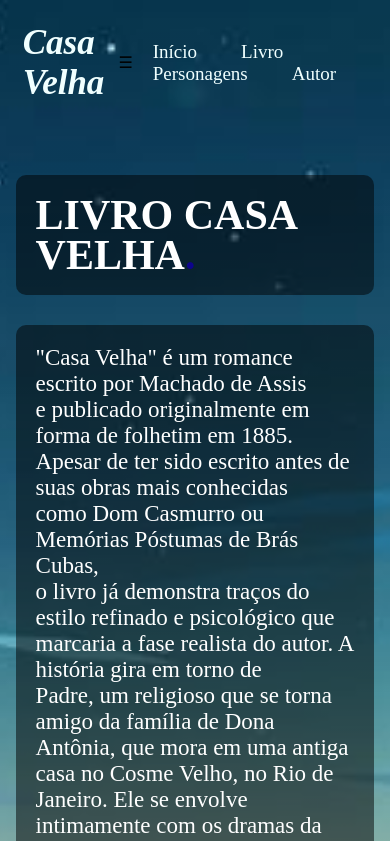
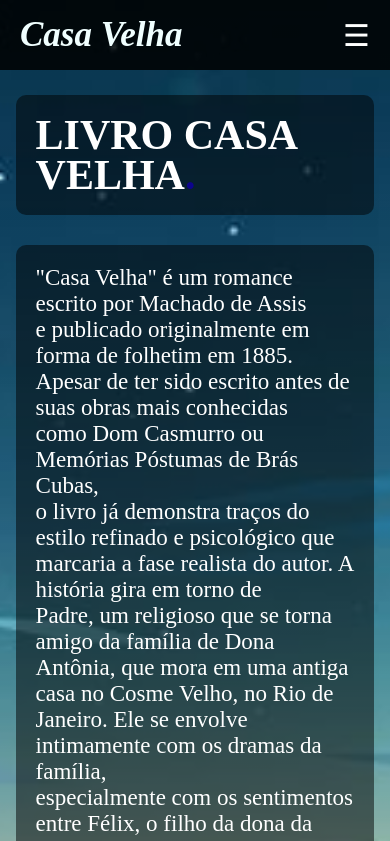
Before and after one commit to ohenriquediego/casa.velha, a plain HTML site: page index.html in a window 390 px wide. Shown: the top 841 px of the page. Drawn offline with Linux system fonts and the light colour scheme.

Commit message:
style.css

```diff
--- a/style.css
+++ b/style.css
@@ -153,3 +153,68 @@ section.personagens .flex{
     justify-content: center;
     display: flex;
 }
+
+/* ======== MENU FIXO ======== */
+nav {
+    position: fixed;
+    top: 0;
+    left: 0;
+    width: 100%;
+    background: rgba(0, 0, 0, 0.85);
+    z-index: 1000;
+    display: flex;
+    justify-content: space-between;
+    align-items: center;
+    padding: 15px 20px;
+}
+
+.hamburger {
+    display: none;
+    font-size: 30px;
+    color: white;
+    cursor: pointer;
+}
+
+/* Menu padrão desktop */
+nav ul {
+    display: flex;
+    list-style: none;
+    gap: 20px;
+}
+
+nav ul li a {
+    color: white;
+    text-decoration: none;
+    font-size: 18px;
+    transition: 0.3s;
+}
+
+nav ul li a:hover {
+    color: aqua;
+}
+
+/* ======== MENU MOBILE ======== */
+@media (max-width: 768px) {
+    .hamburger {
+        display: block;
+    }
+
+    nav ul {
+        position: fixed;
+        top: 0;
+        right: -250px; /* escondido inicialmente */
+        width: 250px;
+        height: 100%;
+        background: rgba(0, 0, 0, 0.95);
+        flex-direction: column;
+        align-items: center;
+        justify-content: center;
+        gap: 30px;
+        transition: 0.3s ease;
+        z-index: 1001;
+    }
+
+    nav ul.show {
+        right: 0;
+    }
+}
```
